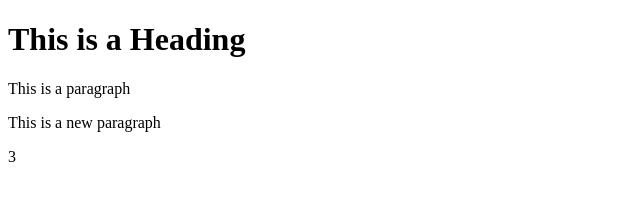
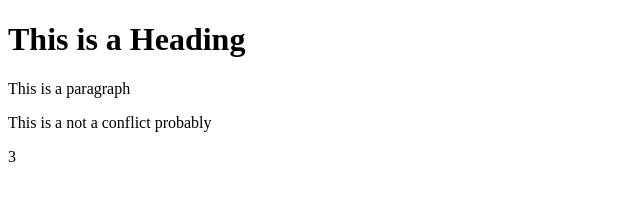
Before and after one commit to CheeseNAN/tpVersionning, a plain HTML site: page index.html in a window 1280 px wide. Shown: the full height of the page, 0-640 px from the left. Drawn offline with Linux system fonts and the light colour scheme.

Commit message:
merge conflict

```diff
--- a/index.html
+++ b/index.html
@@ -8,7 +8,7 @@
 <body>
     <h1>This is a Heading</h1>
     <p>This is a paragraph</p>
-    <p>This is a new paragraph</p>    3
+    <p>This is a not a conflict probably</p>    3
 </body>
 
 </html>
```
